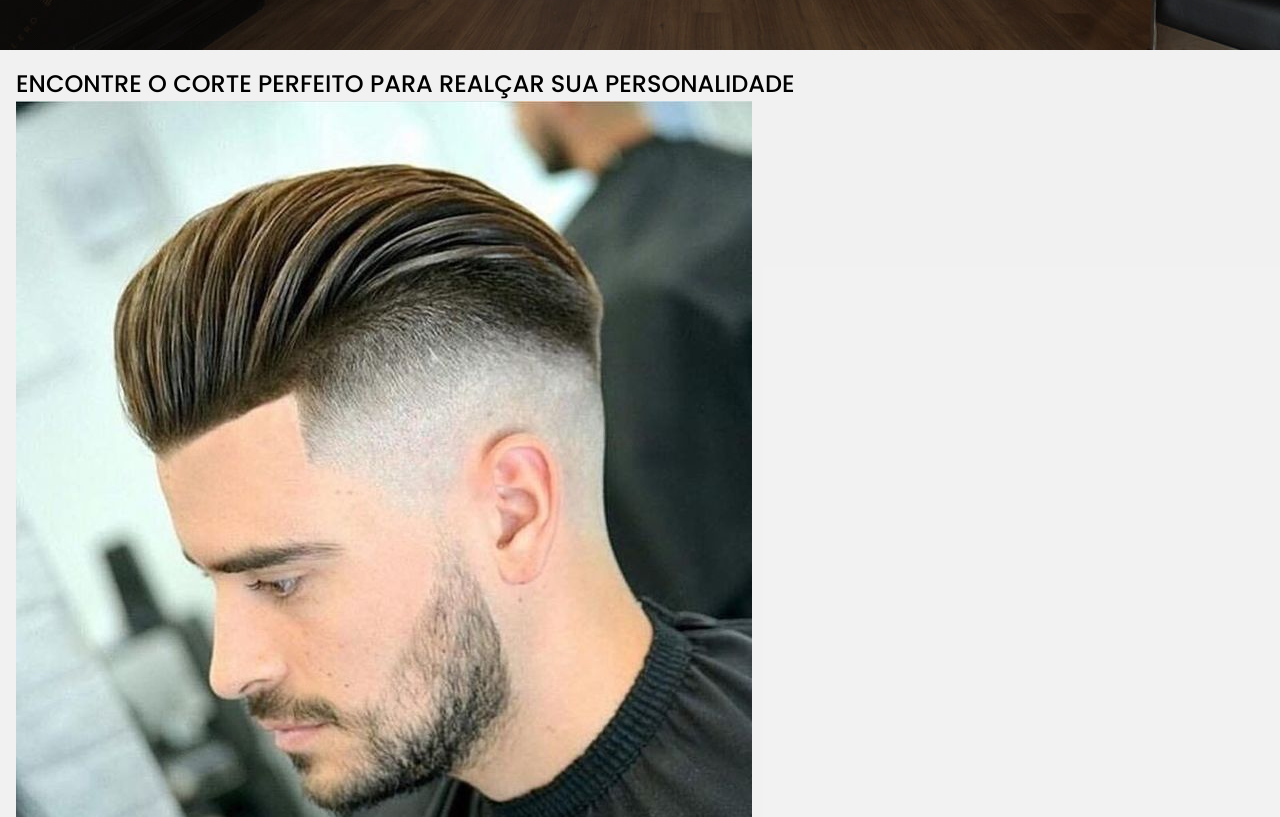
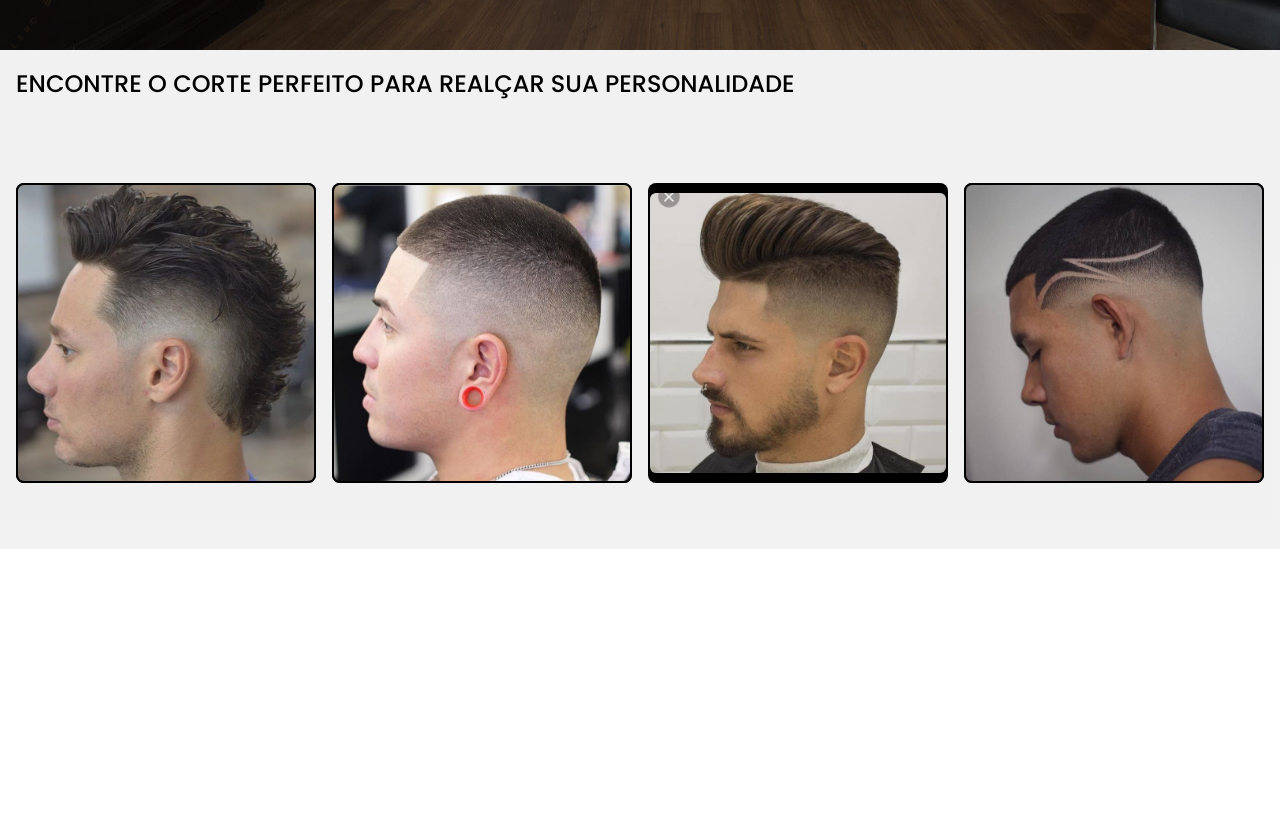
Before and after one commit to Windisley/Barberize, a plain HTML site: page index.html in a window 1280 px wide. Shown: the part 750-1567 px from the top of the page. After the commit the page ends 1299 px from the top, so only its background shows below. Drawn offline with Linux system fonts and the light colour scheme; a web font is replaced by a local one.

Commit message:
Estilização Do Slide Pronta

```diff
--- a/index.html
+++ b/index.html
@@ -61,19 +61,19 @@
                                 <img src="/public/imgs/court1.jpg" alt="Corte de Cabelo">
                             </div>
                             <div class="slide">
-                                <img src="/public/imgs/court1.jpg" alt="Corte de Cabelo">
+                                <img src="/public/imgs/court2.jpg" alt="Corte de Cabelo">
                             </div>
                             <div class="slide">
-                                <img src="/public/imgs/court1.jpg" alt="Corte de Cabelo">
+                                <img src="/public/imgs/court3.jpg" alt="Corte de Cabelo">
                             </div>
                             <div class="slide">
-                                <img src="/public/imgs/court1.jpg" alt="Corte de Cabelo">
+                                <img src="/public/imgs/court4.jpg" alt="Corte de Cabelo">
                             </div>
                             <div class="slide">
-                                <img src="/public/imgs/court1.jpg" alt="Corte de Cabelo">
+                                <img src="/public/imgs/court5.jpg" alt="Corte de Cabelo">
                             </div>
                             <div class="slide">
-                                <img src="/public/imgs/court1.jpg" alt="Corte de Cabelo">
+                                <img src="/public/imgs/court6.jpg" alt="Corte de Cabelo">
                             </div>
                         </div>
                     </div>
--- a/src/css/index.css
+++ b/src/css/index.css
@@ -106,7 +106,7 @@ p,span,button,h1,h2,h3{
 
 .container .section2{
     width: 100%;
-    min-height: 100dvh;
+    min-height: 100%;
     margin: 0 auto;
     background-color: #f1f1f1f1;
 }
@@ -135,3 +135,54 @@ font-weight: 500;
 text-transform: uppercase;
 font-size: var(--text-title);
 }
+
+.container .section2 .boxtow .boxslide{
+    width: 100%;
+    min-height: 100%;
+    display: flex;
+    align-items: center;
+    justify-content: center;
+    margin-top: 2rem;
+}
+
+.container .section2 .boxtow .boxslide .containerslide{
+    width: 100%;
+    min-height: 400px;
+    display: flex;
+    justify-content: center;
+    align-items: center;
+    overflow: hidden;
+
+}
+
+.container .section2 .boxtow .boxslide .containerslide .translateslide{
+    max-width: 100%;
+    height: 100%;
+    display: flex;
+    justify-content: end;
+    align-items: center;
+    gap: 1rem;
+    transform: translateX(0);
+
+}
+
+.container .section2 .boxtow .boxslide .containerslide .translateslide .slide{
+    width: 300px;
+    min-height: 300px;
+    display: flex;
+    justify-content: center;
+    align-items: center;
+    background-color: black;
+    border-radius: 8px;
+}
+
+.container .section2 .boxtow .boxslide .containerslide .translateslide .slide img{
+    min-width: 300px;
+    min-height: 100%;
+    object-fit: contain;
+    object-position: center;
+    border: 2px solid;
+    border-radius: 8px;
+
+
+}
```
